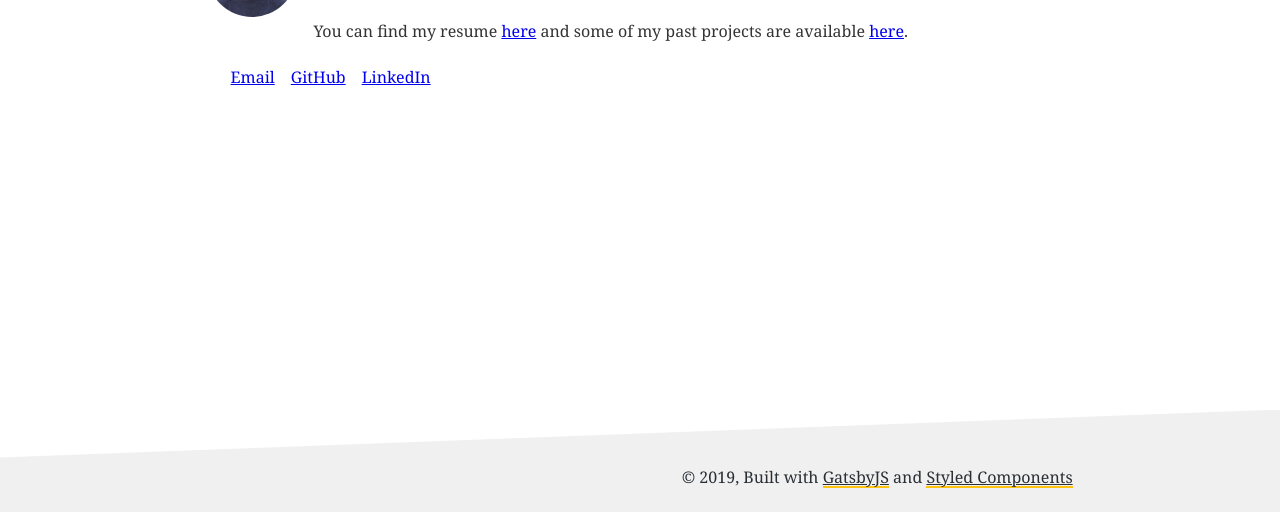
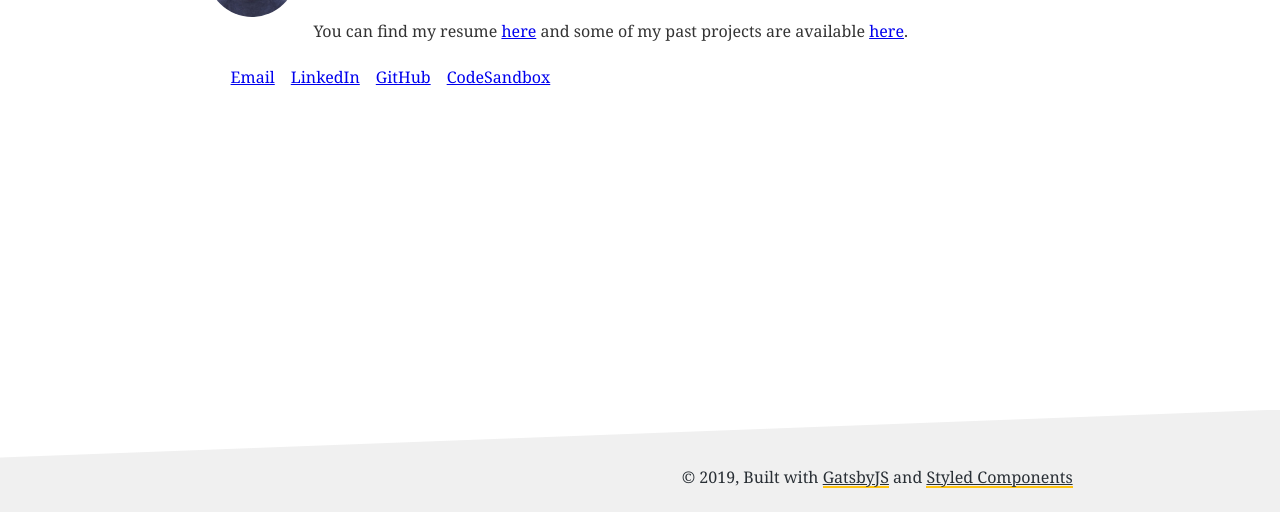
Before and after one commit to rzgry/web, a Gatsby site: page / in a window 1280 px wide. Shown: the part 288-800 px from the top of the page. Built offline with nearby package versions, Linux system fonts and the light colour scheme; Gatsby itself is replaced by a stand-in of ours; what typography-theme-noriega would draw is missing.

Commit message:
Add codesandbox link (#4)

```diff
--- a/gatsby-config.js
+++ b/gatsby-config.js
@@ -3,7 +3,8 @@ const googleTrackingId = process.env.google_analytics_tracking_id;
 module.exports = {
   siteMetadata: {
     title: 'Ryan Zegray',
-    description: 'Ryan Zegray Software Developer experienced with JavaScript, Python, Java, Node.js, React.js, HTML, CSS and SQL / NoSQL databases.',
+    description:
+      'Ryan Zegray Software Developer experienced with JavaScript, Python, Java, Node.js, React.js, HTML, CSS and SQL / NoSQL databases.',
     author: 'Ryan Zegray',
   },
   plugins: [
--- a/package.json
+++ b/package.json
@@ -10,7 +10,6 @@
     "gatsby-image": "^2.0.39",
     "gatsby-plugin-google-analytics": "^2.0.18",
     "gatsby-plugin-manifest": "^2.0.29",
-    "gatsby-plugin-offline": "^2.0.25",
     "gatsby-plugin-react-helmet": "^3.0.12",
     "gatsby-plugin-sharp": "^2.0.35",
     "gatsby-plugin-styled-components": "^3.0.7",
--- a/src/components/social.js
+++ b/src/components/social.js
@@ -1,12 +1,17 @@
 import React from 'react';
 import styled from 'styled-components';
 import { OutboundLink } from 'gatsby-plugin-google-analytics';
-
 
 const socialLinks = [
   {
     text: 'Email',
     href: 'mailto:ryan.zegray@gmail.com',
+  },
+  {
+    text: 'LinkedIn',
+    href: 'https://www.linkedin.com/in/ryan-zegray/',
+    target: '_blank',
+    rel: 'noopener noreferrer',
   },
   {
     text: 'GitHub',
@@ -15,15 +20,15 @@ const socialLinks = [
     rel: 'noopener noreferrer',
   },
   {
-    text: 'LinkedIn',
-    href: 'https://www.linkedin.com/in/ryan-zegray/',
+    text: 'CodeSandbox',
+    href: 'https://codesandbox.io/u/rzgry/',
     target: '_blank',
     rel: 'noopener noreferrer',
   },
 ];
 
 const SocialListItem = styled.li`
-  display: inline;
+  display: inline-block;
   margin-right: 1rem;
   :last-child {
     margin-right: 0;
```
Also changed, not shown: src/images/icon.png, 1 other file.
